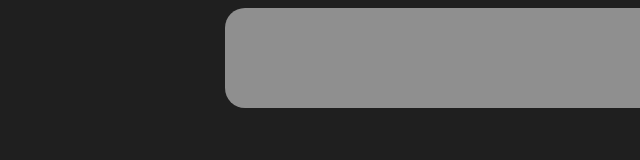
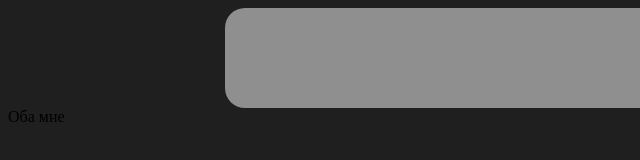
Before and after one commit to Jaba29/Jaba_website_uhahahahaha, a plain HTML site: page index2.html in a window 1280 px wide. Shown: the top 160 px of the page, 0-640 px from the left. Drawn offline with Linux system fonts and the light colour scheme.

Commit message:
menu heh

```diff
--- a/index2.html
+++ b/index2.html
@@ -107,5 +107,11 @@
   Ссылки
 </a>
 
+<a class="inf-link"
+style="display: inline-block;
+text-decoration: none;
+text-align: left;
+position: absolute;">Оба мне</a>
+
 </body>
 </html>
```
